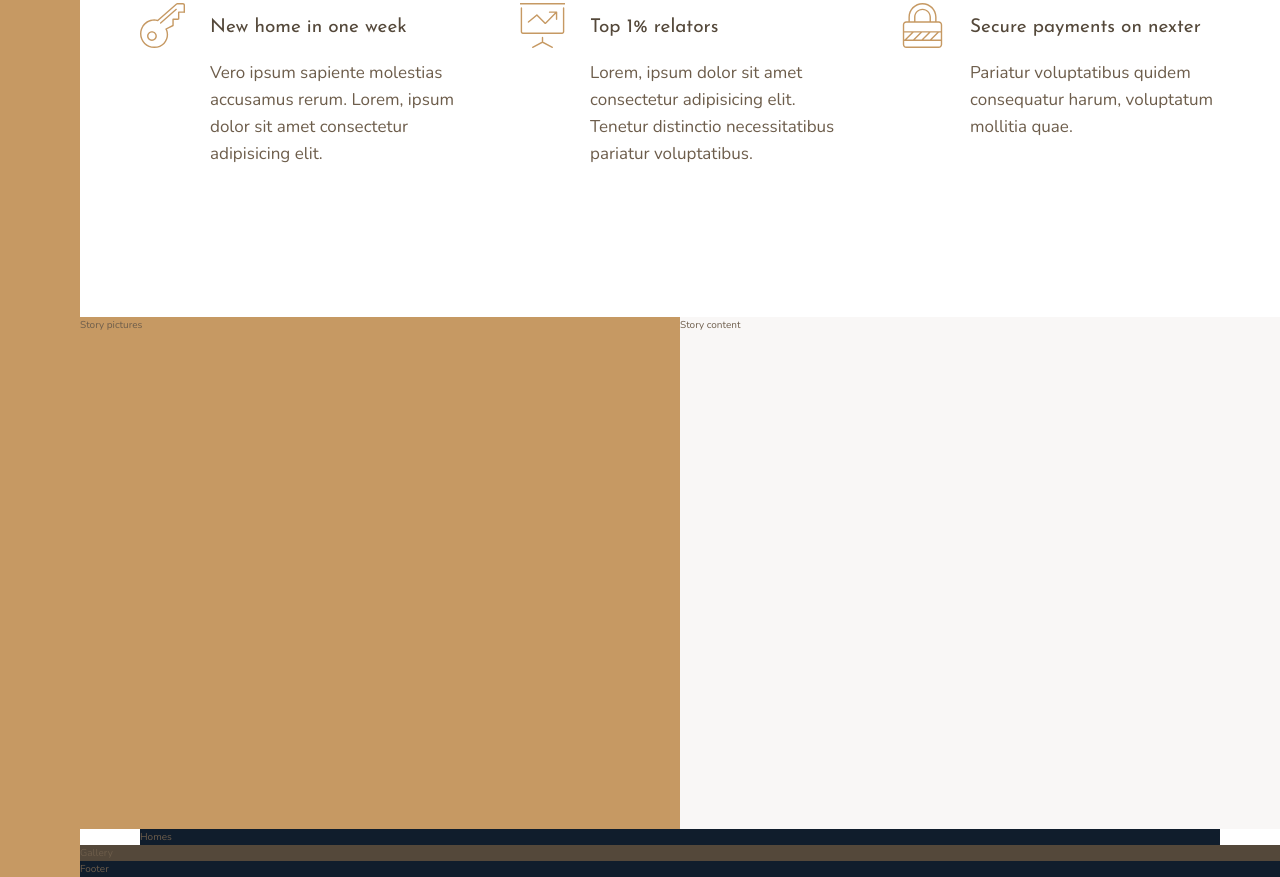
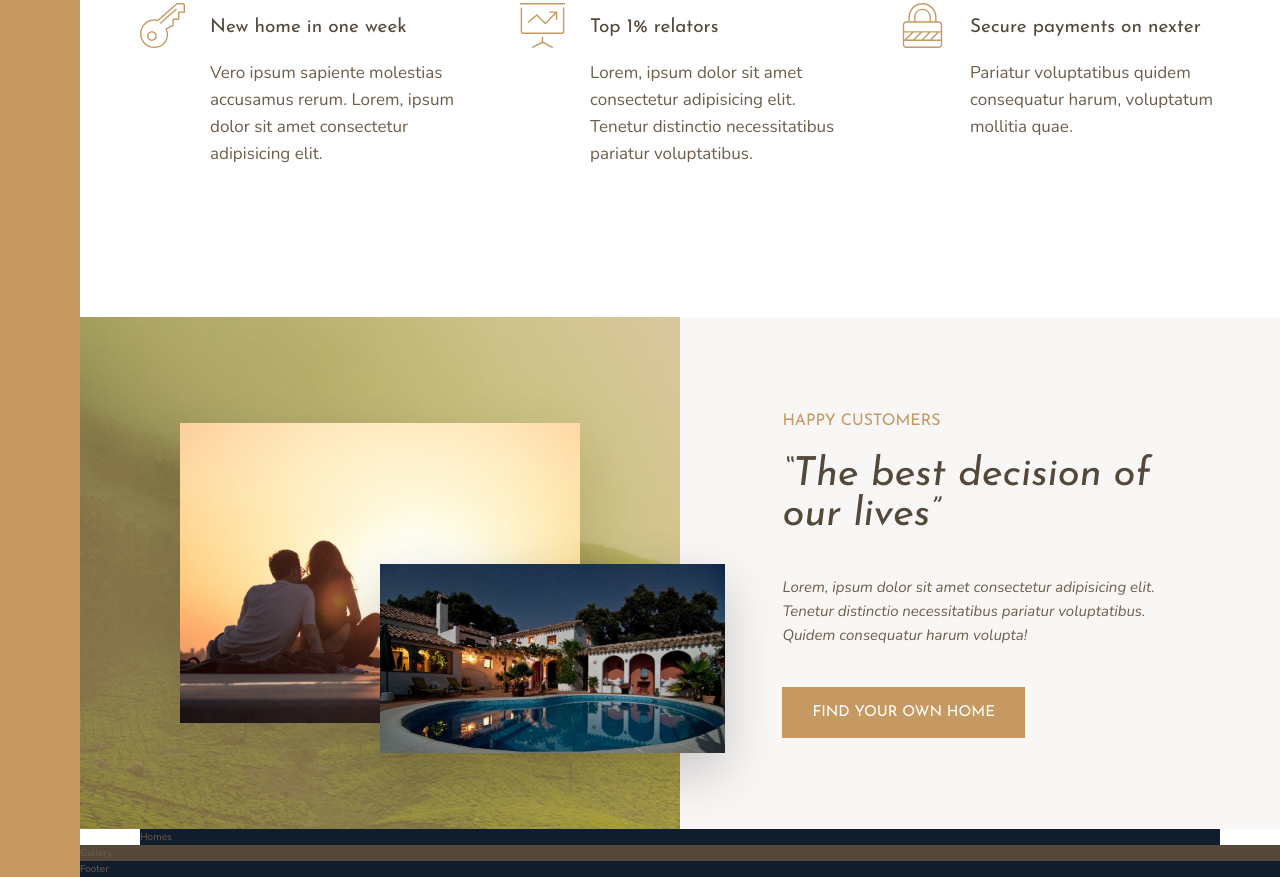
Before and after one commit to PatrickValnegri/nexter, a website: page index.html in a window 1280 px wide. Shown: the part 991-1868 px from the top of the page. Drawn offline with nearby package versions, Linux system fonts and the light colour scheme.

Commit message:
Builded story section

```diff
--- a/index.html
+++ b/index.html
@@ -70,11 +70,15 @@
         </section>
 
         <div class="story__pictures">
-            Story pictures
+            <img src="img/story-1.jpeg" alt="Couple with new house" class="story__img--1">
+            <img src="img/story-2.jpeg" alt="New house" class="story__img--2">
         </div>
 
         <div class="story__content">
-            Story content
+            <h3 class="heading-3 mb-sm">Happy Customers</h3>
+            <h2 class="heading-2 heading-2--dark mb-lg">&ldquo;The best decision of our lives&rdquo;</h2>
+            <p class="story__text">Lorem, ipsum dolor sit amet consectetur adipisicing elit. Tenetur distinctio necessitatibus pariatur voluptatibus. Quidem consequatur harum volupta!</p>
+            <button class="btn">Find your own home</button>
         </div>
 
         <section class="homes">
--- a/sass/_story.scss
+++ b/sass/_story.scss
@@ -1,12 +1,54 @@
 .story {
 
     &__pictures {
+        background-image: linear-gradient(rgba($color-primary, .5), rgba($color-primary, .5)), url(../img/back.jpg);
         background-color: $color-primary;
         grid-column: full-start/ col-end 4;
+
+        display: grid;
+        grid-template-rows: repeat(6, 1fr);
+        grid-template-columns: repeat(6, 1fr);
+        align-items: center;
+    }
+
+    &__img {
+        &--1 {
+            width: 100%;
+            grid-row: 2 / 6;
+            grid-column: 2 / 6;
+            box-shadow: 0 2rem 5rem rgba(#000, .1);
+        }
+
+        &--2 {
+            width: 115%;
+            grid-row: 4 / 6;
+            grid-column: 4 / 7;
+            z-index: 10;
+            box-shadow: 0 2rem 5rem rgba(#000, .2);
+        }
     }
 
     &__content {
         background-color: $color-grey-light-1;
         grid-column: col-start 5 / full-end;
+
+        padding: 6rem 8vw;
+
+        /*
+        display: grid;
+        align-content: center;
+        justify-items: start;
+        */
+
+        display: flex;
+        flex-direction: column;
+        justify-content: center;
+        align-items: flex-start;
+    }
+
+    &__text {
+        font-size: 1.5rem;
+        font-style: italic;
+        margin-bottom: 4rem;
     }
 }
--- a/sass/_typography.scss
+++ b/sass/_typography.scss
@@ -9,10 +9,19 @@
 
 .heading-2 {
     @extend %heading;
+    font-size: 4rem;
+    font-style: italic;
+    line-height: 1;
+
+    &--light { color: $color-grey-light-1;}
+    &--dark { color: $color-grey-dark-1;}
 }
 
 .heading-3 {
     @extend %heading;
+    font-size: 1.6rem;
+    color: $color-primary;
+    text-transform: uppercase;
 }
 
 .heading-4 {
@@ -22,3 +31,20 @@
     &--light { color: $color-grey-light-1;}
     &--dark { color: $color-grey-dark-1;}
 }
+
+.btn {
+    background-color: $color-primary;
+    color: #fff;
+    border: none;
+    border-radius: 0;
+    font-family: $font-display;
+    font-size: 1.5rem;
+    text-transform: uppercase;
+    padding: 1.8rem 3rem;
+    cursor: pointer;
+    transition: all .2s;
+
+    &:hover {
+        background-color: $color-primary-dark;
+    }
+}
--- /dev/null
+++ b/sass/_utilities.scss
@@ -0,0 +1,4 @@
+.mb-sm { margin-bottom: 2rem; }
+.mb-md { margin-bottom: 3rem; }
+.mb-lg { margin-bottom: 4rem; }
+.mb-hg { margin-bottom: 8rem; }
--- a/sass/main.scss
+++ b/sass/main.scss
@@ -1,5 +1,6 @@
 @import "base";
 @import "typography";
+@import "utilities";
 
 @import "sidebar";
 @import "header";
```
Also changed, not shown: css/style.css.
